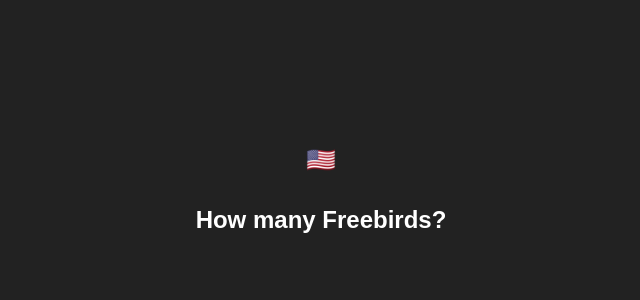
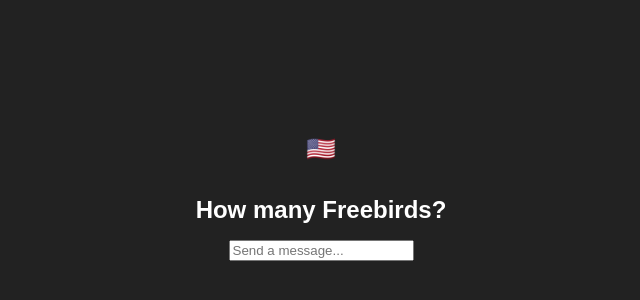
Before and after one commit to jmanhart/howmanyfreebirds, a React (Create React App) app: page / in a window 1280 px wide. Shown: the part 230-530 px from the top of the page, without its empty margins (319-959 px from the left). Built offline with nearby package versions, Linux system fonts and the light colour scheme.

Commit message:
Adding in some basic work

```diff
--- a/src/App.js
+++ b/src/App.js
@@ -2,14 +2,51 @@
 import logo from './logo.svg';
 import './App.css';
 
+
+
 export default class App extends Component {
+  constructor() {
+    super()
+    this.state = {value:[]};
+    this.handleSubmit = this.handleSubmit.bind(this)
+  }
+
+  handleSubmit(event){
+    event.preventDefault();
+    let val = this.refs.message.value;
+    let songLength = 546;
+    let output = (val * 60) / songLength;
+
+    if(val < songLength){
+      let remainder = (songLength - val) / 60;
+      output = "Dang! Find " + remainder.toFixed() + " more minutes for one full experience!" ;
+    }
+
+    if(val > songLength){
+      output = "You can listen to Freebird " + output.toFixed(2) + " times 🤘";
+    }
+
+    this.setState({value: output});
+
+  }
+
   render() {
     return (
       <div className="App">
         <header className="App-header">
           <h1 className="App-title">🇺🇸</h1>
           <h1 className="App-title">How many Freebirds?</h1>
+          <form
+              onSubmit={this.handleSubmit}>
+              <input
+                  ref="message"
+                  placeholder="Send a message..."
+                  onSubmit={this.handleSubmit}
+                  />
+          </form>
+          {this.state.value}
         </header>
+
       </div>
     );
   }
```
